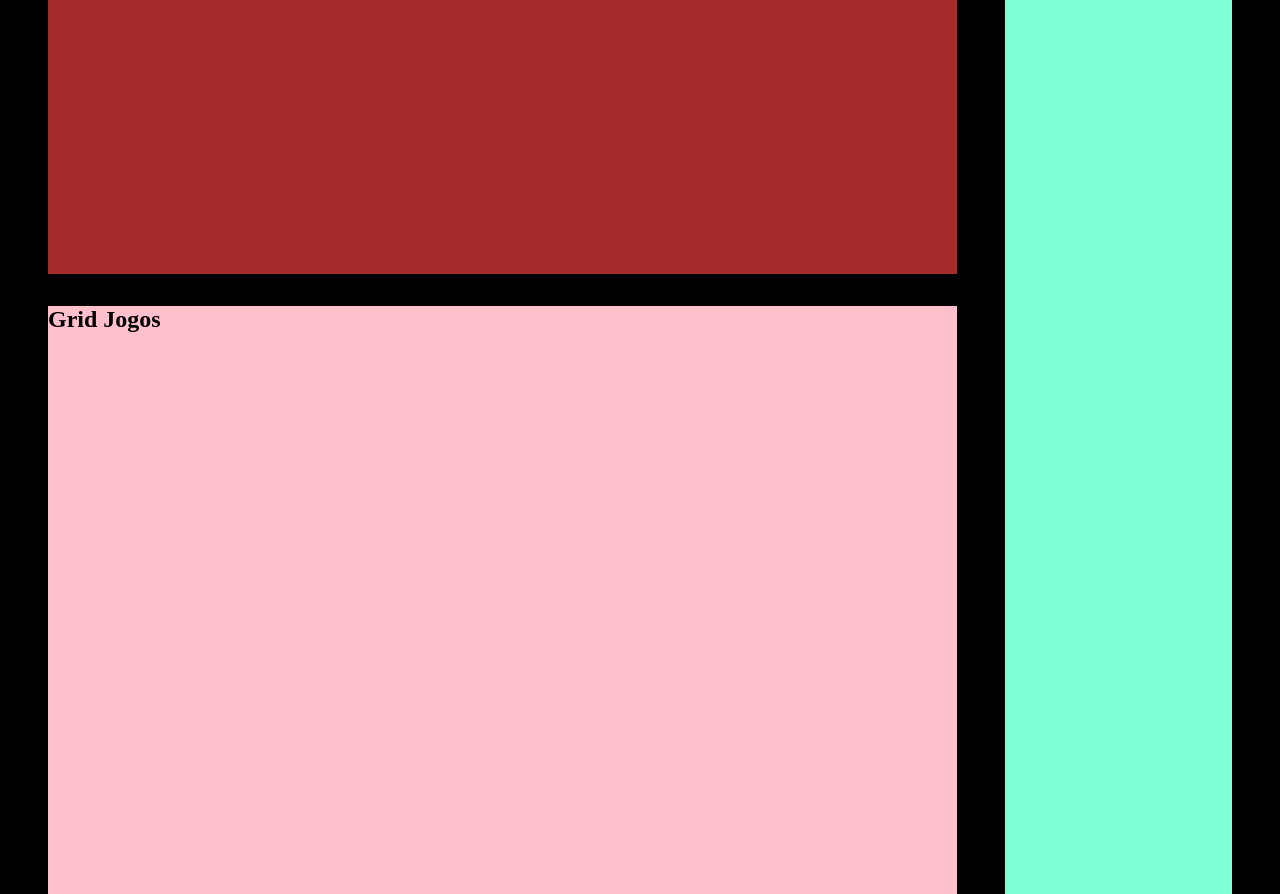
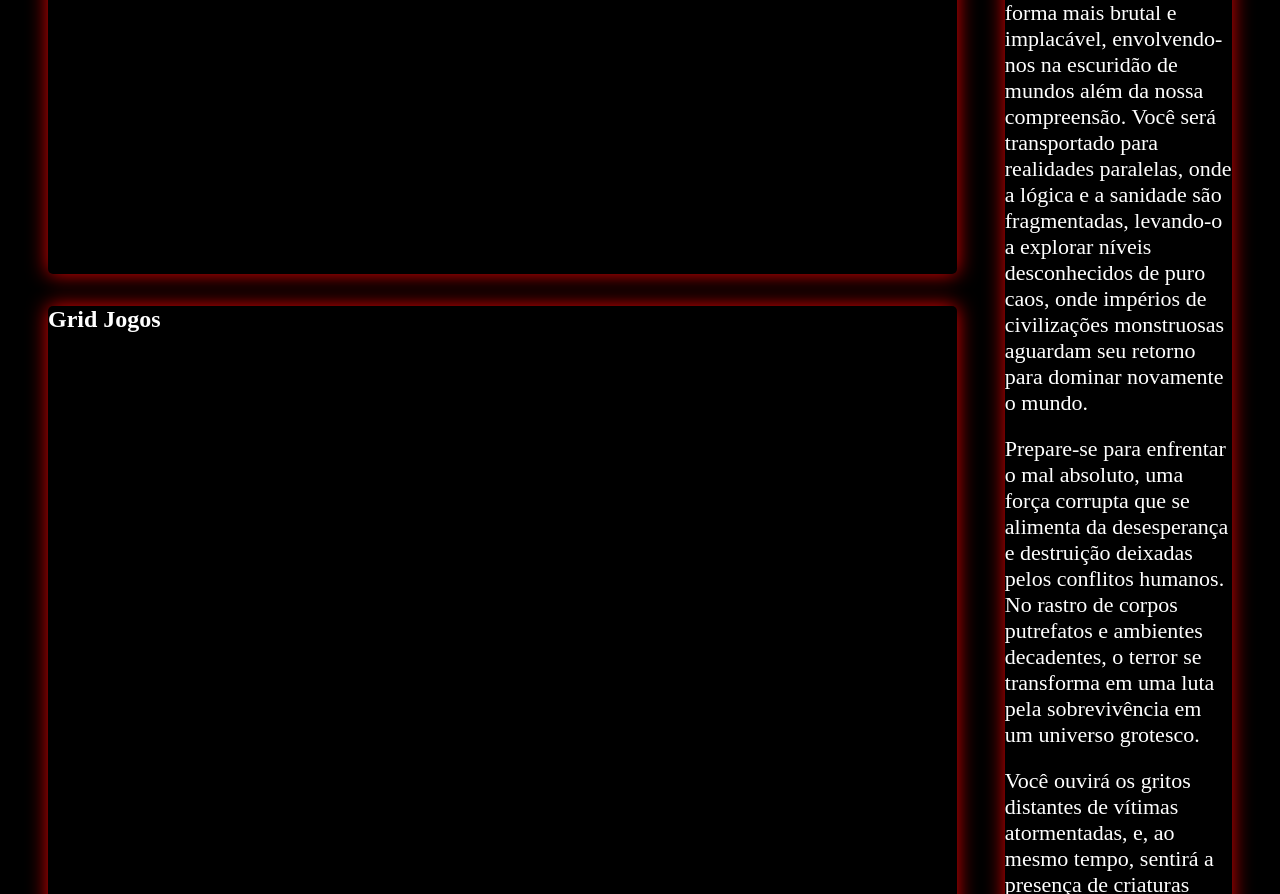
Before and after one commit to Dgporte/trabalhogp6, a plain HTML site: page site/jogos/index.html in a window 1280 px wide. Shown: the part 196-1090 px from the top of the page. Drawn offline with Linux system fonts and the light colour scheme.

Commit message:
Pagina Jogos

```diff
--- a/site/jogos/index.html
+++ b/site/jogos/index.html
@@ -1,11 +1,13 @@
 <!DOCTYPE html>
 <html lang="en">
+
 <head>
     <meta charset="UTF-8">
     <meta name="viewport" content="width=device-width, initial-scale=1.0">
     <link rel="stylesheet" href="styles.css">
     <title>Friday the 13th</title>
 </head>
+
 <body>
     <header class="top-pag">
         <img src="/site/assets/logo-sem-fundo.png" alt="">
@@ -20,7 +22,16 @@
             </div>
         </div>
         <div class="main-pag-right">
-            <h1>olá</h1>
+            <p>
+                Aqui, o horror dos jogos se manifesta em sua forma mais brutal e implacável, envolvendo-nos na escuridão
+                de mundos além da nossa compreensão. Você será transportado para realidades paralelas, onde a lógica e a
+                sanidade são fragmentadas, levando-o a explorar níveis desconhecidos de puro caos, onde impérios de
+                civilizações monstruosas aguardam seu retorno para dominar novamente o mundo.
+            </p>
+            <p>Prepare-se para enfrentar o mal absoluto, uma força corrupta que se alimenta da desesperança e destruição deixadas pelos conflitos humanos. No rastro de corpos putrefatos e ambientes decadentes, o terror se transforma em uma luta pela sobrevivência em um universo grotesco.</p>
+            <p>Você ouvirá os gritos distantes de vítimas atormentadas, e, ao mesmo tempo, sentirá a presença de criaturas demoníacas aguardando nas sombras, prontas para atacar sem piedade. O campo de batalha está à sua frente: um labirinto de corredores sufocantes, habitado por monstros bizarros, seres mutantes e criaturas disformes que espreitam em cada esquina.</p>
+            <p>Prepare-se para sentir o horror absoluto à medida que suas habilidades são testadas ao extremo. Garras afiadas e predadores inumanos estão à espreita, prontos para transformar sua jornada em um pesadelo sangrento.</p>
+            <p>Bem-vindo ao inferno dos jogos... O terror começa agora!</p>
         </div>
     </main>
     <footer>
@@ -29,4 +40,5 @@
         </div>
     </footer>
 </body>
+
 </html>
--- a/site/jogos/styles.css
+++ b/site/jogos/styles.css
@@ -38,28 +38,46 @@ body {
 }
 
 .main-pag-left-top {
-    background-color: brown;
+    background-color: black;
+    color: white;
+    box-shadow: rgba(255, 0, 0, 0.9) 0px 0px 20px;
     height: 30%;
+    border-radius: 5px;
 }
 
 .main-pag-left-bottom {
-    background-color: pink;
+    background-color: black;
+    color: white;
+    box-shadow: rgba(255, 0, 0, 0.9) 0px 0px 20px;
     height: 70%;
+    border-radius: 5px;
 
 }
 
 .main-pag-right {
-    background-color: aquamarine;
+    background-color: black;
+    color: white;
+    box-shadow: rgba(255, 0, 0, 0.9) 0px 0px 20px;
     width: 20%;
+    border-radius: 5px;
+}
+
+.main-pag-right p {
+    margin-bottom: 20px;
+    font-size: 22px;
 }
 
 .footer-pag {
-
-    height: 6rem;
-    background-color: #D9D9D9;
+    padding: 1rem 0 2rem 2rem;
+    border-top: 2px;
+    box-shadow: rgba(255, 0, 0, 0.9) 0px 0px 20px;
+    margin-top: 8rem;
+    height: 7.5rem;
+    background-color: black;
 }
 
 .footer-pag img {
+    filter: drop-shadow(2px 2px 10px rgb(146, 13, 13));
     height: 90px;
     padding-top: 10px;
 }
```
